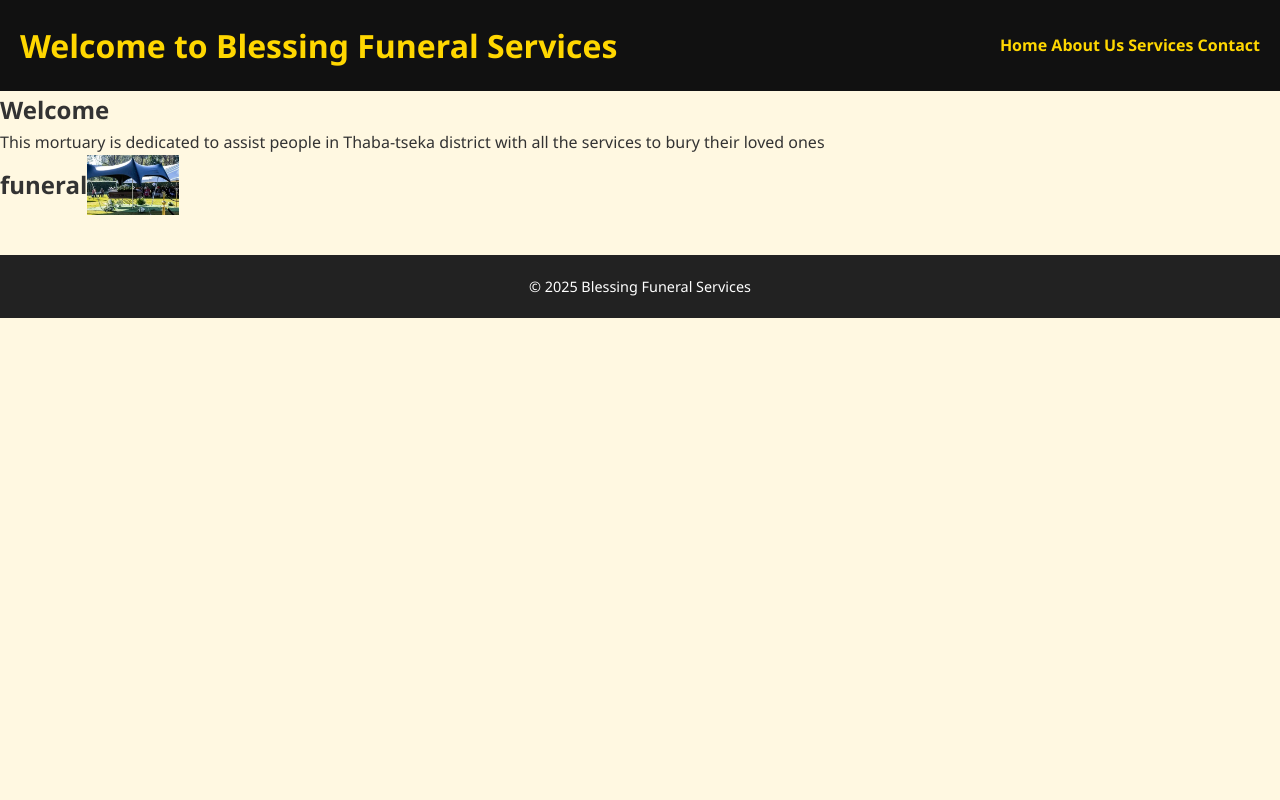
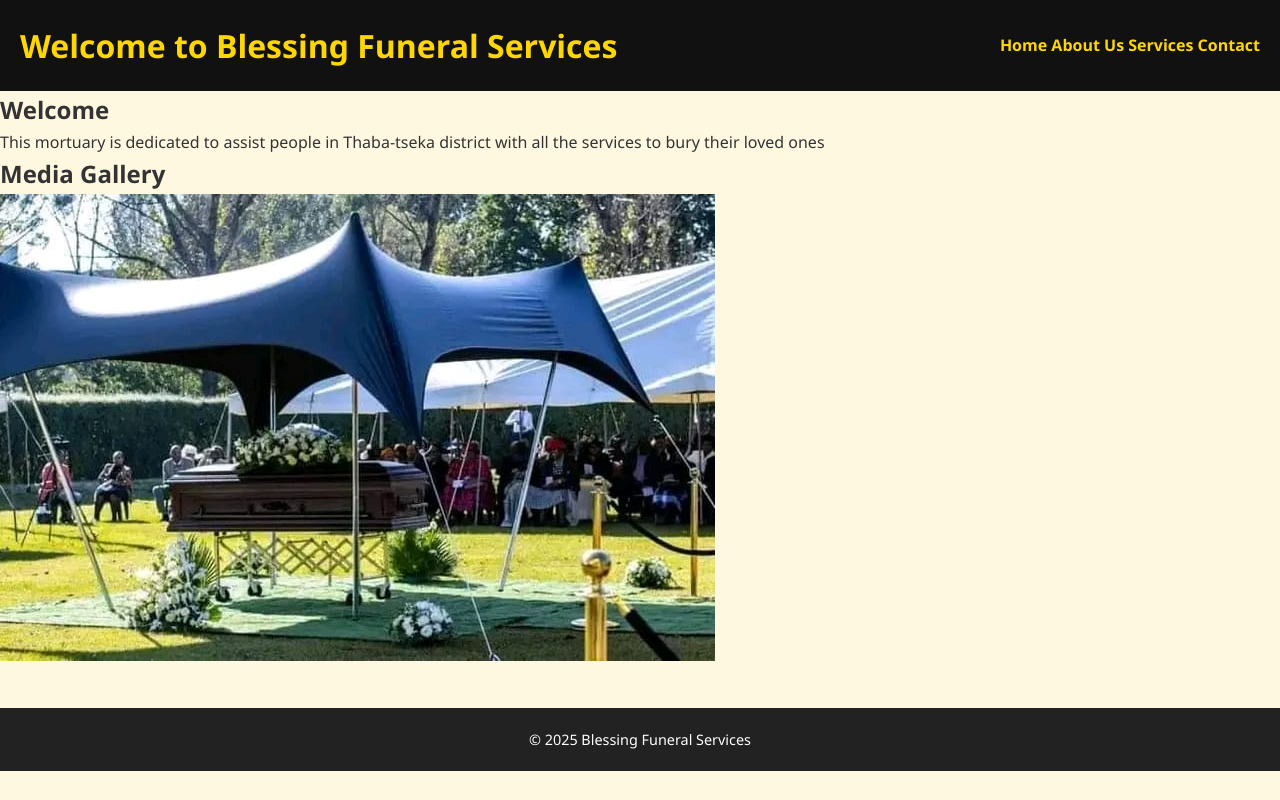
Before and after one commit to Tse940/blessing-funeral-service-, a plain HTML site: page index.html in a window 1280 px wide. Drawn offline with Linux system fonts and the light colour scheme.

Commit message:
Update index.html

```diff
--- a/index.html
+++ b/index.html
@@ -21,11 +21,11 @@
     <p>This mortuary is dedicated to assist people in Thaba-tseka district with all the services to bury their loved ones</p>
   </section>
 
-  <section class="photo logo">
-    <h2>funeral</h2>
-    <img src="IMG-20250701-WA0009.jpg"alt="<blessing funeral>
-   </funeral-cover>
- </section>
+  <section class="media">
+    <h2>Media Gallery</h2>
+     <img src="IMG-20250701-WA0009.jpg"alt="<blessing funeral>
+   </media gallery>
+  </section>
 </main>
 
   <footer>
```
